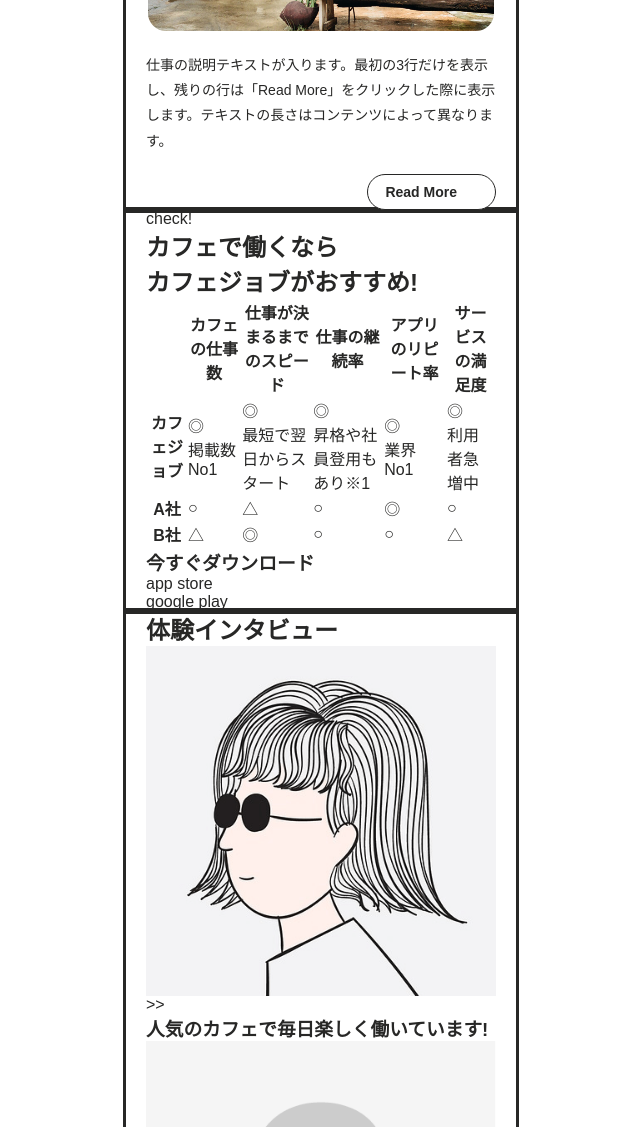
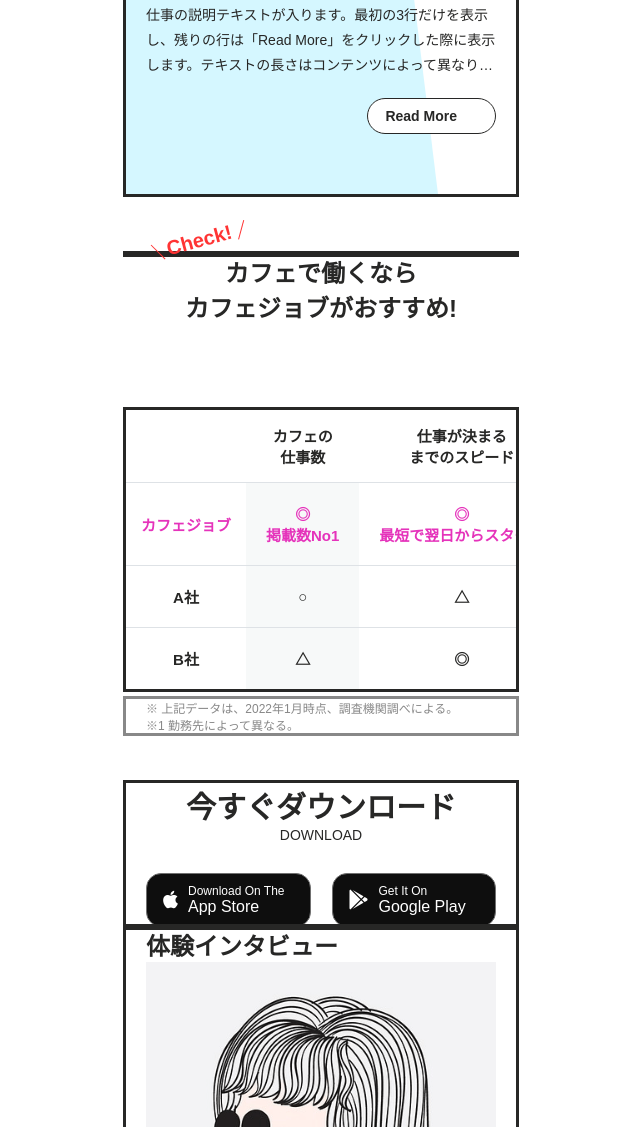
Before and after one commit to mister0nigiri/dcc10, a plain HTML site: page index.html in a window 1280 px wide. Shown: the part 4978-6105 px from the top of the page, without its empty margins (319-959 px from the left). Drawn offline with nearby package versions, Linux system fonts and the light colour scheme; some packages are replaced by stand-ins of ours; some icons are missing.

Commit message:
本日の作業終了

```diff
--- a/css/style.css
+++ b/css/style.css
@@ -381,6 +381,9 @@ li{
 
 .case{
   margin-top: 50px;
+  position: relative;
+  overflow-y: hidden;
+  padding-bottom: 60px;
 }
 
 .case__title{
@@ -456,6 +459,10 @@ li{
   text-align: left;
   font-size: 0.875rem;
   line-height: 1.8;
+  overflow: hidden;
+  display: -webkit-box;
+  -webkit-box-orient: vertical;
+  -webkit-line-clamp: 3;
 }
 
 .case__list__btn{
@@ -471,6 +478,7 @@ li{
   text-transform: capitalize;
   padding: 9px 38px 9px 17px;
   position: relative;
+  cursor: pointer;
 }
 
 .fa-plus{
@@ -481,5 +489,156 @@ li{
   right: 8px;
 }
 
+.case__triangle{
+  background-color: #abeeff;
+  filter: opacity(0.5);
+  width: 100%;
+  height: 136%;
+  position: absolute;
+  bottom: 0;
+  left: 0;
+  clip-path: polygon(0 0, 0% 100%, 80% 100%);
+  z-index: -1;
+}
+
 
 /* RECOMMEND */
+
+.recommend{
+  margin-top: 60px;
+}
+
+.recommend__check-wrapper{
+  position: relative;
+}
+
+.recommend__check{
+  display: block;
+  color: #ff3434;
+  font-weight: bold;
+  font-size: 1.25rem;
+  text-transform: capitalize;
+  transform :rotate(-15deg);
+  position: absolute;
+  top: -25px;
+  left: 40px;
+}
+
+.recommend__check::before{
+  content: "";
+  display: inline-block;
+  background-color: #ff3434;
+  width: 1px;
+  height: 20px;
+  position: absolute;
+  top: 2px;
+  left: -10px;
+  transform: rotate(-30deg);
+}
+
+.recommend__check::after{
+  content: "";
+  display: inline-block;
+  background-color: #ff3434;
+  width: 1px;
+  height: 20px;
+  position: absolute;
+  top: 2px;
+  right: -10px;
+  transform: rotate(30deg);
+}
+
+.recommend__title{
+  font-size: 1.5rem;
+  font-weight: bold;
+  text-align: center;
+}
+
+.cross-table{
+  margin-top: 86px;
+  border-right-width: 0;
+  overflow-x: auto;
+  padding-left: 0;
+  padding-right: 0;
+}
+
+.cross-table__inner{
+  width: 100%;
+  text-align: center;
+  table-layout: fixed;
+  border-collapse: collapse;
+  width: auto;
+  min-width: 100%;
+}
+
+.cross-table__header{
+  padding: 15px;
+  border-bottom: 1px solid #dee2e6;
+  font-weight: bold;
+  font-size: 0.9375rem;
+  vertical-align: middle;
+  background-color: #fff;
+}
+
+.pink{
+  color: #e533bb;
+}
+
+.gray{
+  background-color: #f7f9f9;
+}
+
+.cross-table__text{
+  padding: 20px;
+  border-bottom: 1px solid #dee2e6;
+  vertical-align: middle;
+  font-weight: bold;
+  font-size: 0.9375rem;
+}
+
+.cross-table__header,.cross-table__text{
+  white-space: nowrap;
+}
+
+.cross-table__body-row:last-child
+.cross-table__header,
+.cross-table__body-row:last-child
+.cross-table__text{
+  border-bottom-width: 0;
+}
+
+.cross-table__header--md-sticky{
+  position: sticky;
+  position: -webkit-sticky;
+  left: 0;
+}
+
+.cross-table__attention{
+  margin-top: 10px;
+  color: #888;
+  font-size: 0.75rem;
+}
+
+.recommend__download{
+  margin-top: 50px;
+}
+
+.recommend__download__list{
+  margin-top: 30px;
+}
+
+.recommend__download__title{
+  text-align: center;
+  font-size: 1.875rem;
+  font-weight: bold;
+}
+
+.recommend__download__title::after{
+  content: attr(data-en);
+  display: block;
+  font-size: 0.875rem;
+  font-weight: normal;
+  text-transform: uppercase;
+}
+
+/* INTERVIEW */
--- a/index.html
+++ b/index.html
@@ -126,73 +126,87 @@
           <p class="case__list__number">case.01</p>
           <h3 class="case__list__title">新店舗にオープニング<br>スタッフとして参加!</h3>
           <div class="case__list__img"><img src="img/case-img-1.jpg" alt=""></div>
-          <p class="case__list__text">仕事の説明テキストが入ります。最初の3行だけを表示し、残りの行は「Read More」をクリックした際に表示します。テキストの長さはコンテンツによって異なります。</p>
-          <a href="#" class="case__list__btn">read more<i class="fa-thin fa-plus"></i></a>
+          <p class="case__list__text">仕事の説明テキストが入ります。最初の3行だけを表示し、残りの行は「Read More」をクリックした際に表示します。テキストの長さはコンテンツによって異なります。仕事の説明テキストが入ります。仕事の説明テキストが入ります。仕事の説明テキストが入ります。仕事の説明テキストが入ります。</p>
+          <a class="case__list__btn">read more<i class="fa-thin fa-plus"></i></a>
         </li>
         <li>
           <p class="case__list__number">case.02</p>
           <h3 class="case__list__title">将来の夢に向けて<br>毎日が勉強!</h3>
           <div class="case__list__img"><img src="img/case-img-2.jpg" alt=""></div>
-          <p class="case__list__text">仕事の説明テキストが入ります。最初の3行だけを表示し、残りの行は「Read More」をクリックした際に表示します。テキストの長さはコンテンツによって異なります。</p>
-          <a href="#" class="case__list__btn">read more<i class="fa-thin fa-plus"></i></a>
+          <p class="case__list__text">仕事の説明テキストが入ります。最初の3行だけを表示し、残りの行は「Read More」をクリックした際に表示します。テキストの長さはコンテンツによって異なります。仕事の説明テキストが入ります。仕事の説明テキストが入ります。仕事の説明テキストが入ります。仕事の説明テキストが入ります。</p>
+          <a class="case__list__btn">read more<i class="fa-thin fa-plus"></i></a>
         </li>
         <li>
           <p class="case__list__number">case.03</p>
           <h3 class="case__list__title">近所のカフェで<br>念願の接客業に!</h3>
           <div class="case__list__img"><img src="img/case-img-3.jpg" alt=""></div>
-          <p class="case__list__text">仕事の説明テキストが入ります。最初の3行だけを表示し、残りの行は「Read More」をクリックした際に表示します。テキストの長さはコンテンツによって異なります。</p>
-          <a href="#" class="case__list__btn">read more<i class="fa-thin fa-plus"></i></a>
+          <p class="case__list__text">仕事の説明テキストが入ります。最初の3行だけを表示し、残りの行は「Read More」をクリックした際に表示します。テキストの長さはコンテンツによって異なります。仕事の説明テキストが入ります。仕事の説明テキストが入ります。仕事の説明テキストが入ります。仕事の説明テキストが入ります。</p>
+          <a class="case__list__btn">read more<i class="fa-thin fa-plus"></i></a>
         </li>
       </ul>
+      <div class="case__triangle"></div>
     </section>
-    <section class="recommend wrapper">
-      <span>check!</span>
+    <section class="recommend">
+      <div class="recommend__check-wrapper wrapper">
+        <span class="recommend__check">check!</span>
+      </div>
       <h2 class="recommend__title">カフェで働くなら<br>カフェジョブがおすすめ!</h2>
-      <div class="cross-table">
+      <div class="cross-table wrapper">
         <table class="cross-table__inner">
           <thead class="cross-table__headers">
             <tr class="cross-table__header-row">
               <th class="cross-table__header cross-table__header--md-sticky"></th>
-              <th class="cross-table__header">カフェの仕事数</th>
-              <th class="cross-table__header">仕事が決まるまでのスピード</th>
-              <th class="cross-table__header">仕事の継続率</th>
-              <th class="cross-table__header">アプリのリピート率</th>
-              <th class="cross-table__header">サービスの満足度</th>
+              <th class="cross-table__header">カフェの<br>仕事数</th>
+              <th class="cross-table__header">仕事が決まる<br>までのスピード</th>
+              <th class="cross-table__header">仕事の<br>継続率</th>
+              <th class="cross-table__header">アプリの<br>リピート率</th>
+              <th class="cross-table__header">サービスの<br>満足度</th>
             </tr>
           </thead>
           <tbody class="cross-table__body">
             <tr class="cross-table__body-row">
-              <th class="cross-table__header cross-table__header--md-sticky">カフェジョブ</th>
-              <td class="cross-table__text">◎<br>掲載数No1</td>
-              <td class="cross-table__text">◎<br>最短で翌日からスタート</td>
-              <td class="cross-table__text">◎<br>昇格や社員登用もあり※1</td>
-              <td class="cross-table__text">◎<br>業界No1</td>
-              <td class="cross-table__text">◎<br>利用者急増中</td>
+              <th class="cross-table__header cross-table__header--md-sticky pink">カフェジョブ</th>
+              <td class="cross-table__text pink gray">◎<br>掲載数No1</td>
+              <td class="cross-table__text pink">◎<br>最短で翌日からスタート</td>
+              <td class="cross-table__text pink gray">◎<br>昇格や社員登用もあり※1</td>
+              <td class="cross-table__text pink">◎<br>業界No1</td>
+              <td class="cross-table__text pink gray">◎<br>利用者急増中</td>
             </tr>
             <tr class="cross-table__body-row">
               <th class="cross-table__header cross-table__header--md-sticky">A社</th>
-              <td class="cross-table__text">○</td>
+              <td class="cross-table__text gray">○</td>
               <td class="cross-table__text">△</td>
-              <td class="cross-table__text">○</td>
+              <td class="cross-table__text gray">○</td>
               <td class="cross-table__text">◎</td>
-              <td class="cross-table__text">○</td>
+              <td class="cross-table__text gray">○</td>
             </tr>
             <tr class="cross-table__body-row">
               <th class="cross-table__header cross-table__header--md-sticky">B社</th>
-              <td class="cross-table__text">△</td>
+              <td class="cross-table__text gray">△</td>
               <td class="cross-table__text">◎</td>
+              <td class="cross-table__text gray">○</td>
               <td class="cross-table__text">○</td>
-              <td class="cross-table__text">○</td>
-              <td class="cross-table__text">△</td>
+              <td class="cross-table__text gray">△</td>
             </tr>
           </tbody>
         </table>
       </div>
-      <div class="recommend__download">
-        <h3 data-en="download">今すぐダウンロード</h3>
-        <ul>
-          <li><a href="#">app store</a></li>
-          <li><a href="#">google play</a></li>
+      <p class="wrapper cross-table__attention">※ 上記データは、2022年1月時点、調査機関調べによる。<br>※1 勤務先によって異なる。</p>
+      <div class="recommend__download wrapper">
+        <h3 class="recommend__download__title" data-en="download">今すぐダウンロード</h3>
+        <ul class="recommend__download__list list__btn">
+          <li class="apple">
+            <a href="#">
+              <i class="fa-brands fa-apple"></i>
+              <p class="apple__text">Download on the<br><span>app store</span></p>
+            </a>
+          </li>
+          <li class="google">
+            <a href="#">
+              <i class="fa-brands fa-google-play"></i>
+              <p class="google__text">get it on<br><span>google play</span></p>
+            </a>
+          </li>
         </ul>
       </div>
     </section>
--- a/js/main.js
+++ b/js/main.js
@@ -0,0 +1,12 @@
+document.addEventListener("DOMContentLoaded", function() {
+  var buttons = document.querySelectorAll(".case__list__btn");
+  buttons.forEach(function(button) {
+    button.addEventListener("click", function() {
+      var text = this.previousElementSibling;
+      text.style.overflow = "visible";
+      this.style.display = "none";
+      text.style.display = "block";
+      text.style.webkitBoxOrient = "horizontal";
+    });
+  });
+});
```
